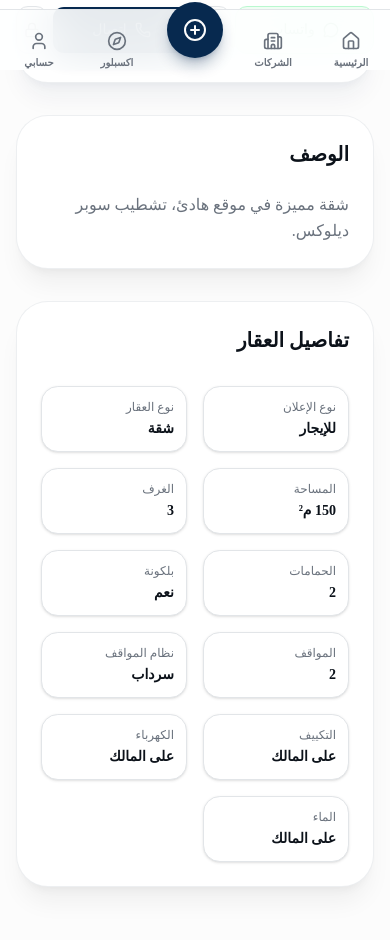
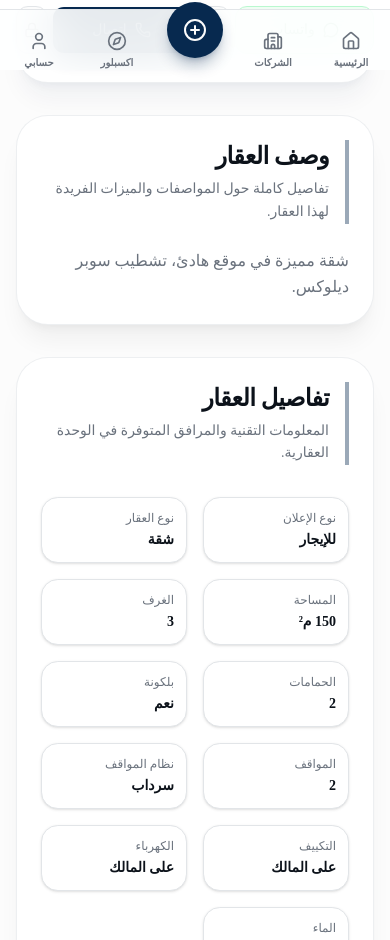
Before and after one commit to Abdallah-Azme/80road, a Next.js app: page /ad/1 in a window 390 px wide. Shown: the part 774-1714 px from the top of the page. Built offline with nearby package versions, Linux system fonts and the light colour scheme; grey boxes are pictures that could not be loaded.

Commit message:
feat: implement explore feed and listing detail pages with server-side data fetching and responsive layouts

```diff
--- a/app/(app)/account/page.tsx
+++ b/app/(app)/account/page.tsx
@@ -16,6 +16,7 @@ import {
   Settings,
   Share2,
 } from "lucide-react";
+import { SectionHeader } from "@/components/ui/section-header";
 import Image from "next/image";
 import { useRouter } from "next/navigation";
 import { useEffect, useState } from "react";
@@ -195,6 +196,11 @@ export default function MyProfilePage() {
 
           {/* Activity Dashboard (8 cols on desktop) */}
           <main className="md:col-span-8 lg:col-span-9 flex flex-col gap-10">
+            <SectionHeader
+              title="لوحة التحكم"
+              description="تابع أداء إعلاناتك، مشاهداتك، والتحكم في قائمتك المفضلة من مكان واحد."
+            />
+
             {/* Realtime Stats */}
             <div className="grid grid-cols-2 md:grid-cols-3 gap-4 lg:gap-6">
               <StatCard
--- a/app/(app)/companies/page.tsx
+++ b/app/(app)/companies/page.tsx
@@ -7,6 +7,7 @@ import { QUERY_KEYS } from "@/lib/types";
 import { dehydrate, HydrationBoundary } from "@tanstack/react-query";
 import type { Metadata } from "next";
 import { Suspense } from "react";
+import { SectionHeader } from "@/components/ui/section-header";
 
 export const metadata: Metadata = {
   title: "الشركات العقارية | 80road",
@@ -34,7 +35,10 @@ export default async function CompaniesPage({ searchParams }: Props) {
       >
         {category ? (
           <>
-            <h1 className="text-lg font-bold mb-4 sr-only">قائمة الشركات</h1>
+            <SectionHeader
+              title="قائمة الشركات"
+              description={`تصفّح نخبة الشركات العقارية الموثوقة في فئة ${category}.`}
+            />
             <Suspense
               fallback={
                 <div className="grid grid-cols-2 md:grid-cols-3 lg:grid-cols-4 2xl:grid-cols-5 gap-4">
@@ -49,7 +53,10 @@ export default async function CompaniesPage({ searchParams }: Props) {
           </>
         ) : (
           <>
-            <h1 className="text-lg font-bold mb-1 sr-only">تصنيفات الشركات</h1>
+            <SectionHeader
+              title="تصنيفات الشركات"
+              description="اختر التصنيف المناسب للبحث عن أفضل المكاتب العقارية المصنفة والشركات الإنشائية."
+            />
             <CategoryGrid />
           </>
         )}
--- a/app/(app)/explore/page.tsx
+++ b/app/(app)/explore/page.tsx
@@ -14,6 +14,7 @@ import {
 } from "@/components/ui/sheet";
 
 import { ExploreFilters } from "@/features/explore/components/ExploreFilters";
+import { SectionHeader } from "@/components/ui/section-header";
 
 export const metadata: Metadata = {
   title: 'اكسبلور | 80road',
@@ -56,10 +57,15 @@ export default async function ExplorePage() {
           </Sheet>
         </div>
 
-        <div className="flex flex-col md:flex-row gap-8 w-full md:pt-8" dir="rtl">
+        <div className="flex flex-col md:flex-row gap-4 md:gap-12 w-full md:pt-12" dir="rtl">
           {/* ── Main Catalog Feed ── */}
           <div className="flex-1 min-w-0">
-          <Suspense fallback={
+            <SectionHeader
+              title="اكسبلور"
+              description="استعرض أحدث العقارات بأسلوب الفيديوهات القصيرة والبحث السريع."
+              className="mb-8"
+            />
+            <Suspense fallback={
             <div className="grid grid-cols-2 lg:grid-cols-3 gap-2 animate-pulse">
               {Array.from({ length: 6 }).map((_, i) => (
                 <div key={i} className="aspect-square bg-muted rounded-xl" />
--- a/app/(app)/page.tsx
+++ b/app/(app)/page.tsx
@@ -7,10 +7,11 @@ import { QuickActions } from '@/features/home/components/QuickActions';
 import { HomeListingsGrid } from '@/features/home/components/HomeListingsGrid';
 import { SearchCard } from '@/features/home/components/SearchCard';
 import { CountryPicker } from '@/features/home/components/CountryPicker';
-import { ThemeToggle } from '@/components/ThemeToggle';
+import { HomeListingCardSkeleton } from '@/features/home/components/HomeListingCard';
+import { SectionHeader } from '@/components/ui/section-header';
+import { Button } from '@/components/ui/button';
 import Image from 'next/image';
 import { Suspense } from 'react';
-import { HomeListingCardSkeleton } from '@/features/home/components/HomeListingCard';
 import type { Metadata } from 'next';
 
 export const metadata: Metadata = {
@@ -46,24 +47,25 @@ export default async function HomePage() {
         </div>
 
         {/* ── Quick Actions ────────────────────────────── */}
-        <section className="flex flex-col gap-6">
-          <h2 className="text-xl md:text-2xl font-black text-foreground/90 tracking-tight text-center md:text-right">
-            استكشف حسب الفئة
-          </h2>
+        <section className="flex flex-col gap-8 md:gap-12">
+          <SectionHeader
+            title="استكشف حسب الفئة"
+            description="تصفح آلاف العقارات المرتبة حسب احتياجاتك من شقق، فلل، أراضي ومكاتب."
+          />
           <QuickActions />
         </section>
 
         {/* ── Latest Listings ──────────────────────────── */}
-        <section aria-labelledby="latest-listings-heading" className="flex flex-col gap-8 md:gap-12">
-          <div className="flex items-center justify-between border-r-4 border-primary/40 pr-4">
-            <div className="flex flex-col">
-              <h2 id="latest-listings-heading" className="text-xl md:text-3xl font-black text-foreground tracking-tight">
-                أحدث الإعلانات
-              </h2>
-              <p className="text-sm md:text-base text-muted-foreground font-medium">إليك ما تمت إضافته مؤخراً ويناسب اهتماماتك</p>
-            </div>
-            <button className="hidden md:flex text-primary font-bold hover:underline">عرض الكل</button>
-          </div>
+        <section aria-labelledby="latest-listings-heading" className="flex flex-col">
+          <SectionHeader
+            title="أحدث الإعلانات"
+            description="إليك ما تمت إضافته مؤخراً ويناسب اهتماماتك في سوق العقار الكويتي."
+            action={
+              <Button variant="ghost" className="text-primary font-black hover:bg-primary/5 hidden md:flex text-base">
+                عرض الكل
+              </Button>
+            }
+          />
 
           <Suspense
             fallback={
--- a/app/(detail)/ad/[id]/page.tsx
+++ b/app/(detail)/ad/[id]/page.tsx
@@ -3,6 +3,7 @@ import { notFound } from 'next/navigation';
 import { getQueryClient } from '@/lib/query-client';
 import { QUERY_KEYS } from '@/lib/types';
 import { fetchListingById } from '@/features/listing-detail/services/listing-detail.service';
+import { SectionHeader } from '@/components/ui/section-header';
 import { MediaCarousel } from '@/features/listing-detail/components/MediaCarousel';
 import { ContactBar } from '@/features/listing-detail/components/ContactBar';
 import { MapPin } from 'lucide-react';
@@ -110,7 +111,11 @@ export default async function AdPage({ params }: Props) {
 
                 {/* Description Section */}
                 <div className="bg-card rounded-[32px] md:rounded-[40px] p-6 md:p-10 shadow-xl shadow-black/5 border border-border/60">
-                  <h2 className="text-xl md:text-2xl font-black mb-6">الوصف</h2>
+                  <SectionHeader
+                    title="وصف العقار"
+                    description="تفاصيل كاملة حول المواصفات والميزات الفريدة لهذا العقار."
+                    className="mb-6"
+                  />
                   <p className="text-base md:text-lg text-muted-foreground leading-relaxed whitespace-pre-line font-medium">
                     {listing.description ?? 'لا يوجد وصف متاح.'}
                   </p>
@@ -118,7 +123,11 @@ export default async function AdPage({ params }: Props) {
 
                 {/* Attributes Section */}
                 <div className="bg-card rounded-[32px] md:rounded-[40px] p-6 md:p-10 shadow-xl shadow-black/5 border border-border/60">
-                   <h2 className="text-xl md:text-2xl font-black mb-8">تفاصيل العقار</h2>
+                   <SectionHeader
+                     title="تفاصيل العقار"
+                     description="المعلومات التقنية والمرافق المتوفرة في الوحدة العقارية."
+                     className="mb-8"
+                   />
                    <div className="grid grid-cols-2 sm:grid-cols-3 gap-4 md:gap-6">
                     <AttrBadge label="نوع الإعلان"  value={listing.listingType} />
                     <AttrBadge label="نوع العقار"   value={listing.propertyType} />
--- /dev/null
+++ b/components/ui/section-header.tsx
@@ -0,0 +1,36 @@
+import { cn } from "@/lib/utils";
+import { ReactNode } from "react";
+
+interface SectionHeaderProps {
+  title: string;
+  description?: string;
+  action?: ReactNode;
+  className?: string;
+}
+
+export function SectionHeader({
+  title,
+  description,
+  action,
+  className,
+}: SectionHeaderProps) {
+  return (
+    <div className={cn("flex items-start justify-between gap-4 mb-8 md:mb-12", className)} dir="rtl">
+      <div className="flex flex-col gap-1.5 border-r-4 border-primary/40 pr-4 md:pr-6">
+        <h2 className="text-2xl md:text-4xl font-black text-foreground tracking-tight">
+          {title}
+        </h2>
+        {description && (
+          <p className="text-sm md:text-lg text-muted-foreground font-medium leading-relaxed max-w-2xl">
+            {description}
+          </p>
+        )}
+      </div>
+      {action && (
+        <div className="shrink-0 flex items-center h-full pt-1">
+          {action}
+        </div>
+      )}
+    </div>
+  );
+}
```
